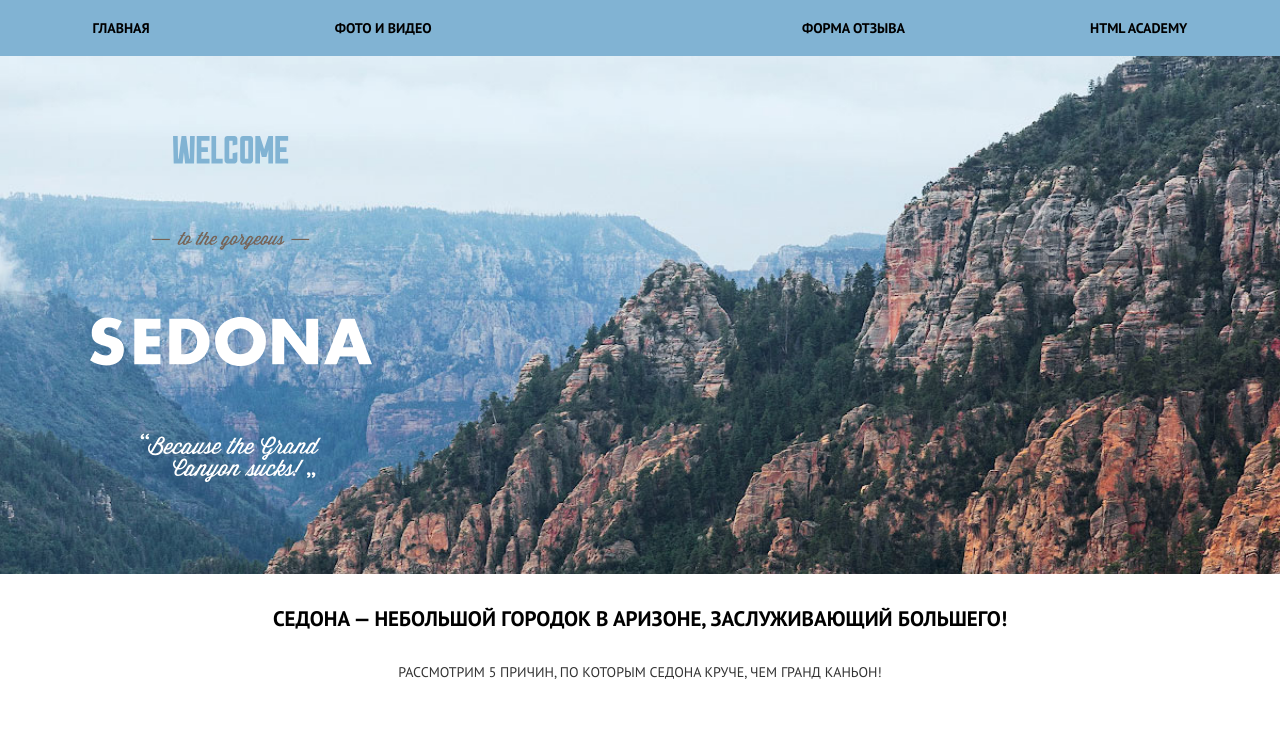
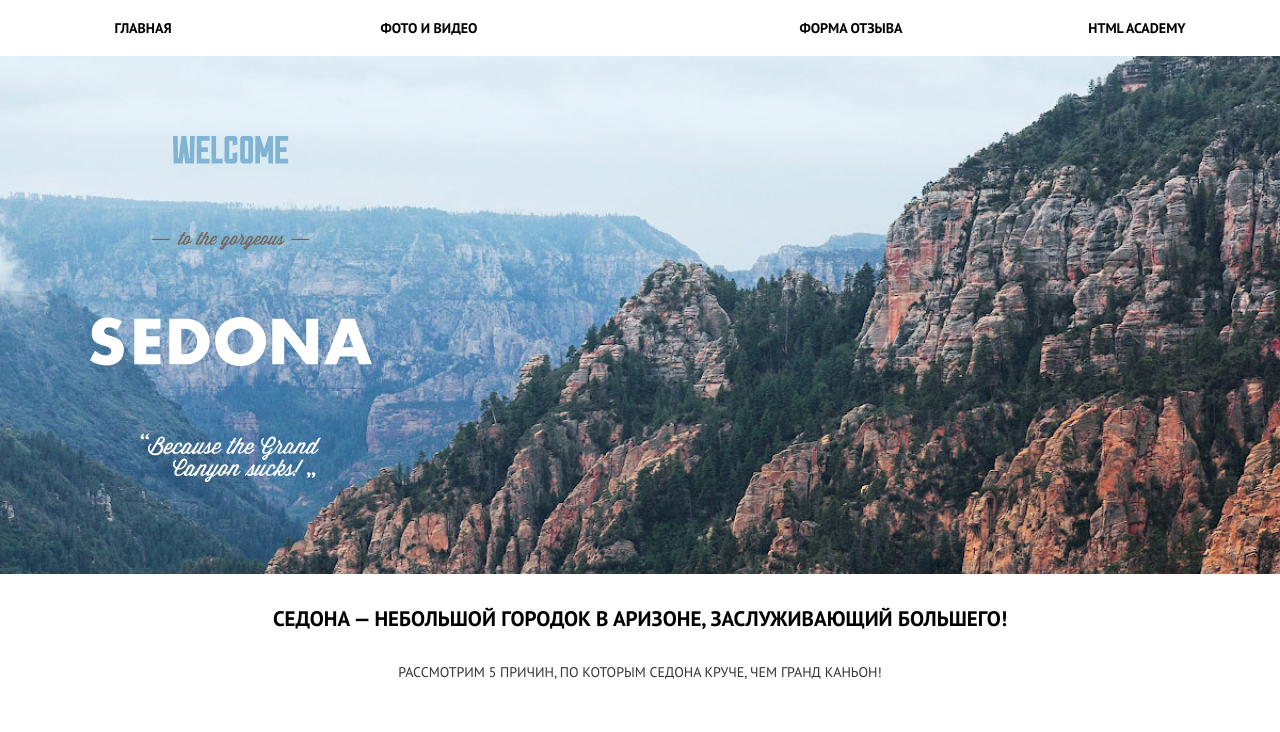
Before and after one commit to ole4444katyan/Sedona, a website: page source/index.html in a window 1280 px wide. Shown: the top 732 px of the page. Drawn offline with nearby package versions, Linux system fonts and the light colour scheme; files that its build step writes are made by us from their sources; files whose address does not match are found by name.

Commit message:
Поправка по макету

```diff
--- a/source/less/blocks/index-blocks.less
+++ b/source/less/blocks/index-blocks.less
@@ -69,11 +69,13 @@
       display: flex;
       flex-direction: row;
       justify-content: space-around;
+      background-color: @white;
 
       height: 56px;
     }
 
     .site-list__item {
+      width: 150px;
       align-self: center;
     }
 
```
